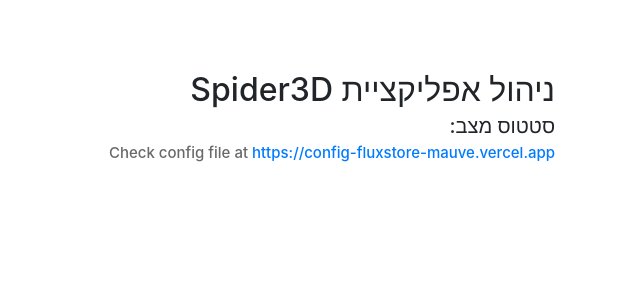
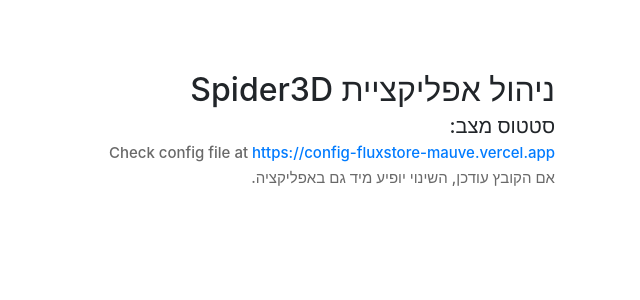
Before and after one commit to idan054/spider3d-Admin, a Flask app: template templates/resp.html in a window 1280 px wide. Shown: the top 300 px of the page, without its empty margins (640-1280 px from the left). Run offline with Flask 2, Linux system fonts and the light colour scheme; the template is opened without the code that fills it, so the values that code supplies are empty; some libraries are stand-ins or nearby versions.

Commit message:
- resp.html design update - use vercel config live - text instruction update

```diff
--- a/templates/resp.html
+++ b/templates/resp.html
@@ -38,6 +38,7 @@
 <!--  <h6 style="font-size:15px; color:DimGrey">{{name}}</h6>-->
   <h6 style="font-size:15px; color:DimGrey">{{resp}}</h6>
   <h6 style="font-size:15px; color:DimGrey">Check config file at <a href="https://config-fluxstore-mauve.vercel.app">https://config-fluxstore-mauve.vercel.app</a></h6>
+  <h6 style="font-size:15px; color:DimGrey">אם הקובץ עודכן, השינוי יופיע מיד גם באפליקציה.</h6>
 
 
 <!--  <h6 style="font-size:15px; color:DimGrey"><a href="https://imgur.com/ldOfYS4.png">דוגמא למילוי הפאנל ניהול.</a> </h6>-->
```
